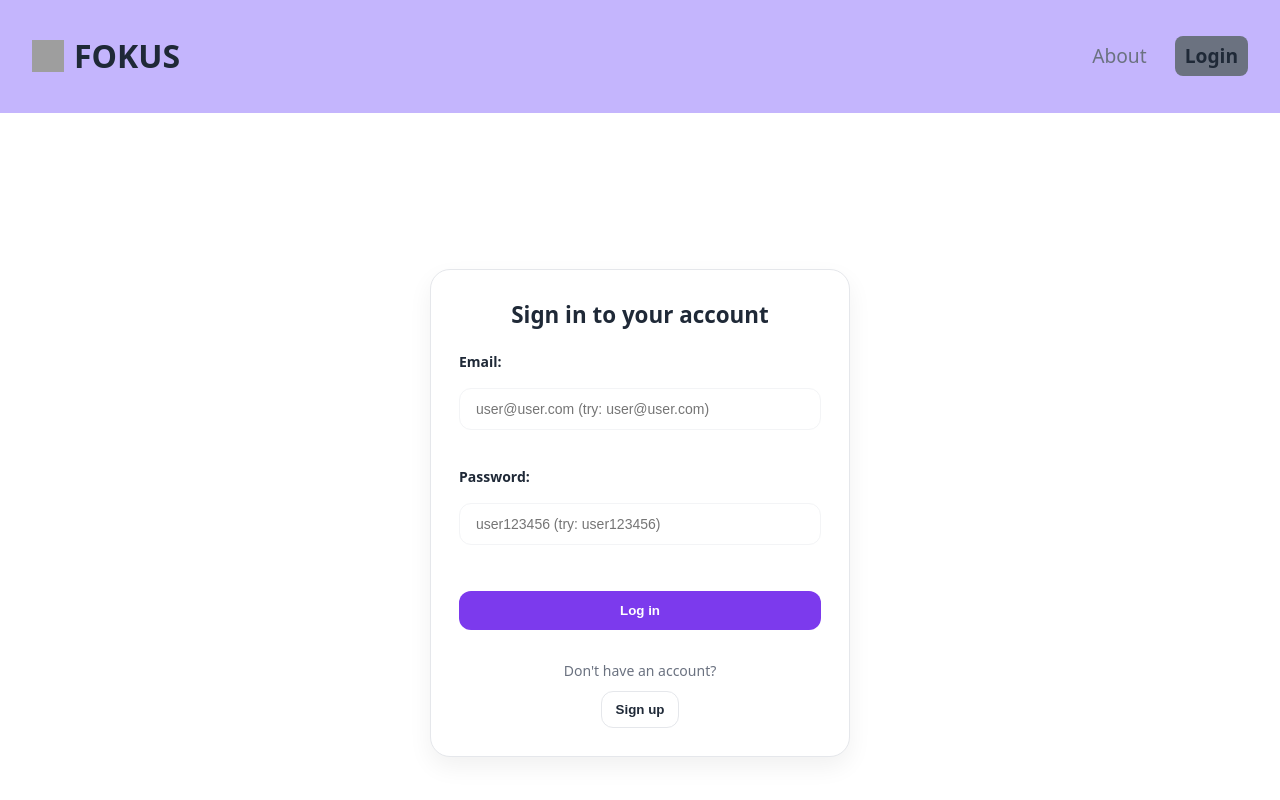
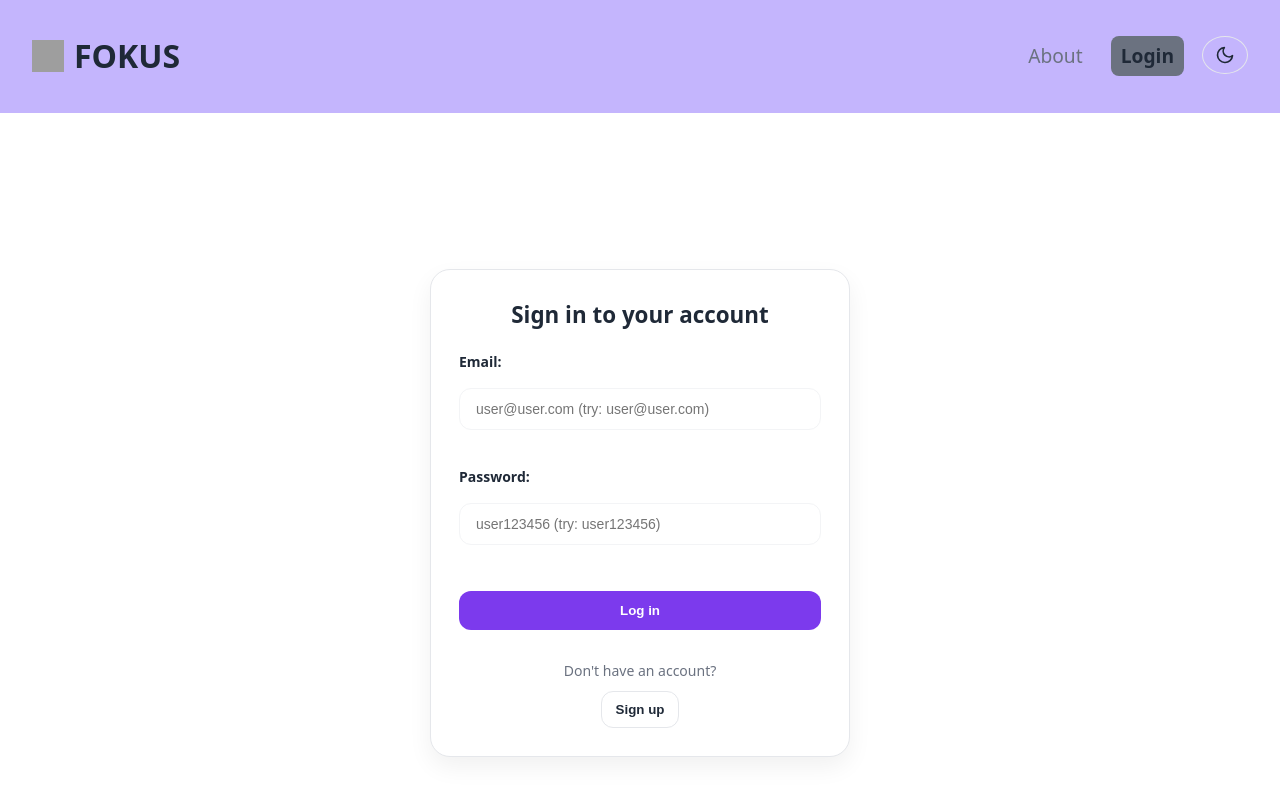
Before and after one commit to chioarenillas/fokus, a React (Vite) app: page /login in a window 1280 px wide. Shown: the top 800 px of the page. Built offline with nearby package versions, Linux system fonts and the light colour scheme; no server answers; grey boxes are pictures that could not be loaded.

Commit message:
new toggle button

```diff
--- a/src/App.tsx
+++ b/src/App.tsx
@@ -10,7 +10,7 @@ import Settings from "./pages/Host/Settings/Settings";
 import Register from "./pages/Login/Register";
 import Tasks from "./pages/Host/Tasks/Tasks";
 import HostLayout from "./components/Layouts/HostLayout";
-import { useTasksFirebase } from "./useTasksFirebase";
+import { useTasksFirebase } from "./components/Hooks/useTasksFirebase";
 
 export default function App() {
   const tasksProps = useTasksFirebase()
--- a/src/components/Header/Header.tsx
+++ b/src/components/Header/Header.tsx
@@ -1,6 +1,7 @@
 import { Link, NavLink } from "react-router-dom";
 import  Logo from "../../assets/Logo.png"
 import "./Header.css"
+import { ThemeToggle } from "../ThemeToggle";
 
 export default function Header() {
   return (
@@ -22,6 +23,10 @@ export default function Header() {
         >
           Login
         </NavLink>
+            <div className="themeToggle">
+      <ThemeToggle/>
+    </div>
+
       </nav>
     </header>
   );
--- /dev/null
+++ b/src/components/Hooks/useTheme.tsx
@@ -0,0 +1,22 @@
+import { useEffect, useState } from "react"
+
+type Theme = 'light' | 'dark'
+
+export const useTheme = () => {
+    const [theme, setTheme] = useState<Theme>(() => {
+        const savedTheme = localStorage.getItem('theme') as Theme
+        if(savedTheme) return savedTheme
+        return window.matchMedia('(prefers-color-scheme: dark)').matches ? 'dark' : 'light'
+    })
+
+    useEffect(() => {
+        const root = window.document.documentElement
+        root.setAttribute('data-theme', theme)
+        localStorage.setItem('theme', theme)
+    }, [theme])
+
+    const toggleTheme = () => {
+        setTheme((prev) => (prev === 'light' ? 'dark' : 'light'))
+    }
+    return {theme, toggleTheme}
+}
--- /dev/null
+++ b/src/components/ThemeToggle.tsx
@@ -0,0 +1,31 @@
+import { useTheme } from "./Hooks/useTheme"
+export const ThemeToggle = () => {
+    const {theme, toggleTheme} = useTheme()
+  return (
+    <button
+        onClick={toggleTheme}
+      aria-label={`Switch to ${theme === 'light' ? 'dark' : 'light'} mode`}
+      className="toggleTheme"
+      onMouseEnter={(e) => e.currentTarget.style.transform = 'scale(1.1)'}
+      onMouseLeave={(e) => e.currentTarget.style.transform = 'scale(1)'}
+    >
+        {theme === 'light' ? (
+        <svg xmlns="http://www.w3.org/2000/svg" width="20" height="20" viewBox="0 0 24 24" fill="none" stroke="currentColor" strokeWidth="2" strokeLinecap="round" strokeLinejoin="round">
+          <path d="M21 12.79A9 9 0 1 1 11.21 3 7 7 0 0 0 21 12.79z"></path>
+        </svg>
+      ) : (
+        <svg xmlns="http://www.w3.org/2000/svg" width="20" height="20" viewBox="0 0 24 24" fill="none" stroke="currentColor" strokeWidth="2" strokeLinecap="round" strokeLinejoin="round">
+          <circle cx="12" cy="12" r="5"></circle>
+          <line x1="12" y1="1" x2="12" y2="3"></line>
+          <line x1="12" y1="21" x2="12" y2="23"></line>
+          <line x1="4.22" y1="4.22" x2="5.64" y2="5.64"></line>
+          <line x1="18.36" y1="18.36" x2="19.78" y2="19.78"></line>
+          <line x1="1" y1="12" x2="3" y2="12"></line>
+          <line x1="21" y1="12" x2="23" y2="12"></line>
+          <line x1="4.22" y1="19.78" x2="5.64" y2="18.36"></line>
+          <line x1="18.36" y1="5.64" x2="19.78" y2="4.22"></line>
+        </svg>
+      )}
+    </button>
+  )
+}
--- a/src/globals.css
+++ b/src/globals.css
@@ -1,32 +1,30 @@
 :root {
-
   /* Modo Claro (Default) */
-  --bg-primary: #f3f4f6; /* --gray-200: */
-  --bg-secondary: #c4b5fd; /* purple 300 */
-  --bg-cards: #fff;/* grey 100 */
-  --text-primary: #1f2937; /* gray 700 */
-  --text-secondary: #6b7280; /* --gray-500: */
-  --border-color: #e5e7eb; /* --gray-200: */
-  --accent-color: #7c3aed; /* purple-500 */
-  --accent-hover: #5b21b6; /* purple-700 */
-  --accent-dark: #2e1065; /* purple-900 */
+  --bg-primary: #f3f4f6;
+  --bg-secondary: #c4b5fd;
+  --bg-cards: #fff;
+  --text-primary: #1f2937;
+  --text-secondary: #6b7280;
+  --border-color: #e5e7eb;
+  --accent-color: #7c3aed;
+  --accent-hover: #5b21b6;
+  --accent-dark: #2e1065;
   --card-shadow: 0 4px 6px -1px rgba(0, 0, 0, 0.1);
 
   /* Modo Oscuro */
-[data-theme='dark'] {
+  [data-theme="dark"] {
     --bg-primary: #111827;
     --bg-secondary: #1f2937;
-  --bg-cards: #fff;  /* de que color? */
+    --bg-cards: #242d39;
     --text-primary: #f9fafb;
     --text-secondary: #9ca3af;
     --border-color: #374151;
     --accent-color: #6366f1;
     --accent-hover: #818cf8;
-  --accent-dark: #2e1065; /* purple-900 ?? */
+    --accent-dark: #2e1065;
     --card-shadow: 0 4px 6px -1px rgba(0, 0, 0, 0.5);
   }
 }
-
 
 #root {
   min-height: 100vh;
@@ -52,11 +50,13 @@ body {
     sans-serif;
   background-color: var(--bg-primary);
   color: var(--text-primary);
-  transition: background-color 0.3s ease, color 0.3s ease;
+  transition:
+    background-color 0.3s ease,
+    color 0.3s ease;
   line-height: 1.5;
 }
 
-h1{
+h1 {
   font-size: 2rem;
 }
 
@@ -73,7 +73,6 @@ img {
   max-width: 100%;
 }
 
-
 /* NOT FOUND */
 .notFoundContainer {
   min-height: 350px;
@@ -84,6 +83,23 @@ img {
 }
 
 /* GENERAL STYLES */
+.themeToggle button {
+  display: flex;
+  justify-content: flex-end;
+  padding: 10px 20px;
+  background: transparent;
+  border: 1px solid var(--border-color);
+  color: var(--text-primary);
+  padding: 8px 12px;
+  border-radius: 50%;
+  cursor: pointer;
+  display: flex;
+  align-items: center;
+  justify-content: center;
+  transition:
+    background-color 0.3s ease,
+    transform 0.1s ease-in-out;
+}
 .button {
   background-color: var(--bg-secondary);
   color: var(--text-primary);
@@ -122,11 +138,11 @@ button:hover {
   background-color: var(--text-secondary);
   color: var(--text-primary);
 }
-.logout-button button{
+.logout-button button {
   background-color: var(--bg-secondary);
   color: var(--text-primary);
 }
-.logout-button button:hover{
+.logout-button button:hover {
   background-color: var(--text-primary);
   color: var(--accent-color);
 }
@@ -134,7 +150,7 @@ button:hover {
 a {
   text-decoration: none;
 }
-.layoutnav{
+.layoutnav {
   padding: 20px;
   justify-content: space-between;
 }
```
Also changed, not shown: src/components/Hooks/useTasksFirebase.tsx (renamed from src/useTasksFirebase.tsx, +4 -4 lines). Lines whose indentation alone changed are shown as unchanged.
